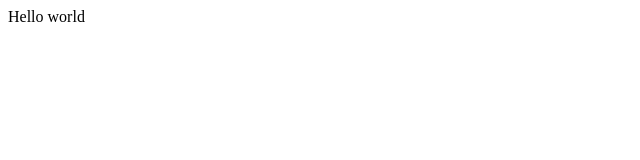
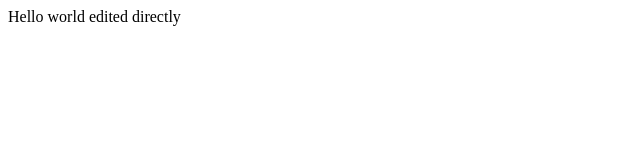
Before and after one commit to Ahayaat/firstgitrepo, a plain HTML site: page index.html in a window 1280 px wide. Shown: the whole page, without its empty margins (0-640 px from the left). Drawn offline with Linux system fonts and the light colour scheme.

Commit message:
adding some text directly from github

```diff
--- a/index.html
+++ b/index.html
@@ -7,6 +7,6 @@
     <title>Document</title>
 </head>
 <body>
-    Hello world
+    Hello world edited directly
 </body>
 </html>
```
